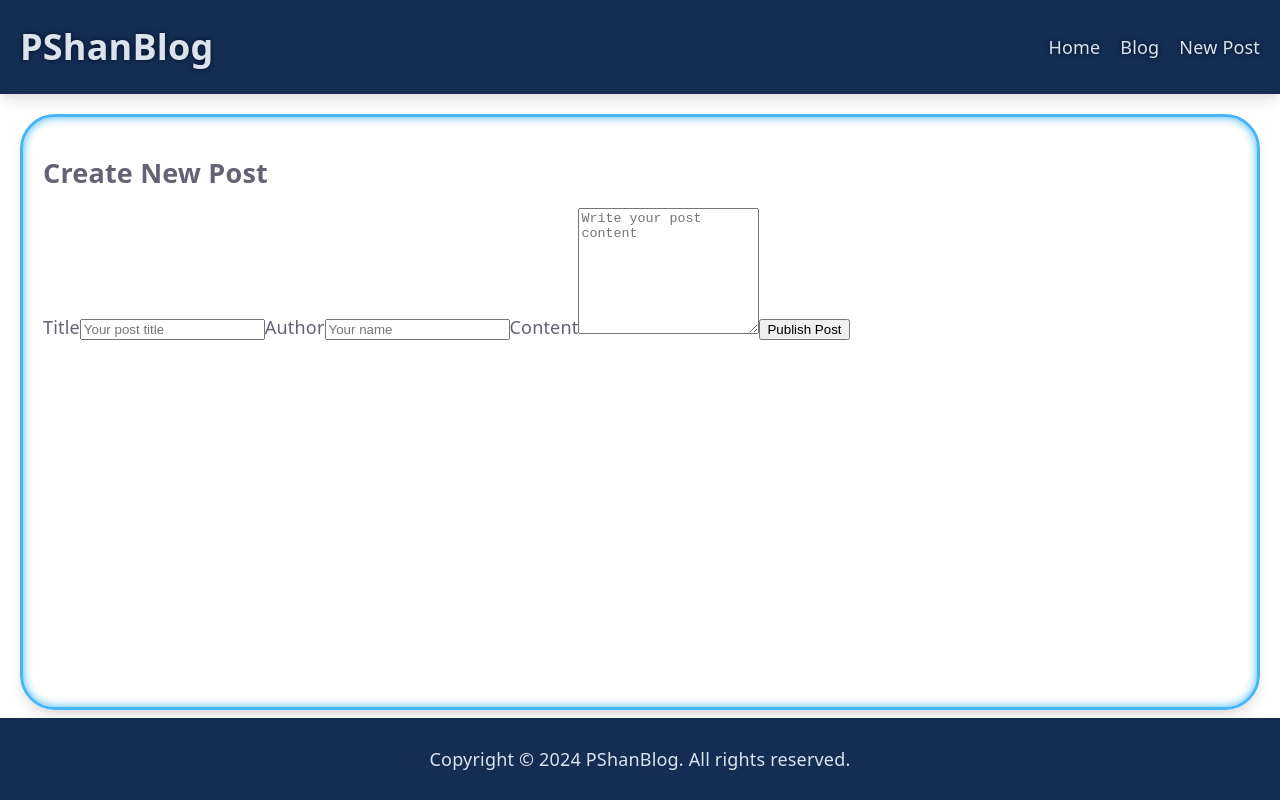
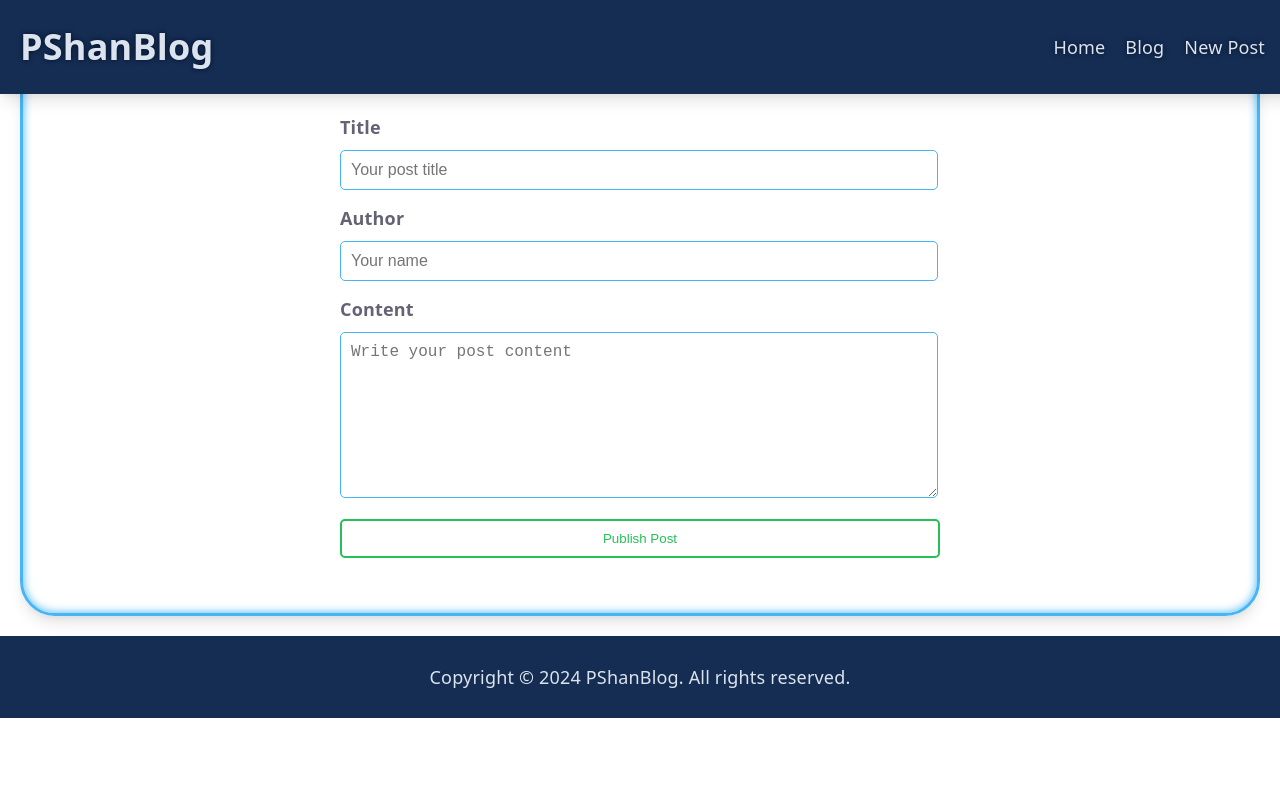
Before and after one commit to ParkerShank/Myblog, a React (Vite) app: page /new-post in a window 1280 px wide. Built offline with nearby package versions, Linux system fonts and the light colour scheme.

Commit message:
Had to revert due to a conflict in Main

```diff
--- a/src/App.css
+++ b/src/App.css
@@ -3,8 +3,6 @@
     color: #DBE4EE;
     text-align: center;
     padding: 10px 0;
-    position: fixed;
-    bottom: 0;
     width: 100%;
 }
 .header {
@@ -16,11 +14,15 @@
     padding: 10px 20px;
     box-shadow: var(--shadow);
     text-shadow: #010f25 0px 0px 5px;
+    position: fixed;
+    top: 0;
+    width: 100%;
 }
 .header ul {
     list-style: none;
     display: flex;
     gap: 20px;
+    margin-right: 35px;
 }
 .nav-link{
     cursor: pointer;
@@ -43,3 +45,72 @@
   border : 3px solid var(--accent);
   box-shadow: inset 0 0 10px var(--accent), var(--shadow);
 }
+.post-card {
+    background-color: #1f2345;
+    border-radius: 15px;
+    padding: 20px;
+    margin-bottom: 20px;
+    box-shadow: var(--shadow);
+    width: auto;
+    border: #45b5f6 2px solid;
+}
+.spacer {
+    height: 100px; /* Adjust this value based on the footer height */
+}
+.buttonDel{
+    background-color: transparent;
+    color: #cf3232;
+    border: 2px solid #cf3232;
+    padding: 10px 15px;
+    border-radius: 5px;
+    cursor: pointer;
+    transition: background-color 0.3s;
+}
+.buttonDel:hover {
+    background-color: #cf3232;
+    color: #fff;
+}
+.new-post-form {
+    display: flex;
+    flex-direction: column;
+    gap: 15px;
+    max-width: 600px;
+    margin: 0 auto;
+}
+.error-message {
+    color: #cf3232;
+    font-weight: bold;
+    text-align: center;
+}
+.new-post-form input {
+    padding: 10px;
+    border-radius: 5px;
+    border: 1px solid #45b5f6;
+    font-size: 16px;
+    width: 96%;
+    margin-top: 10px;
+}
+.new-post-form textarea {
+    padding: 10px;
+    border-radius: 5px;
+    border: 1px solid #45b5f6;
+    font-size: 16px;
+    margin-top: 10px;
+    resize: vertical;
+    width: 96%;
+}
+.new-post-form button {
+    background-color: transparent;
+    color: #24c156;
+    border: 2px solid #24c156;
+    padding: 10px 15px;
+    border-radius: 5px;
+    cursor: pointer;
+}
+.new-post-form button:hover {
+    background-color: #24c156;
+    color: #fff;
+}
+.new-post-form label {
+    font-weight: bold;
+}
```
Also changed, not shown: src/Pages/Create.jsx (deleted, +0 -20 lines).
